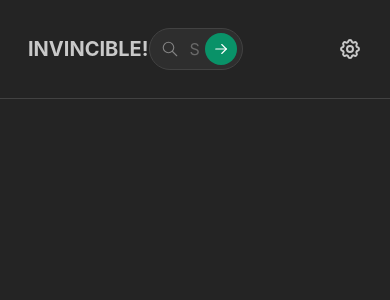
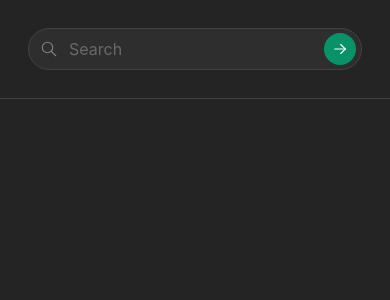
Before and after one commit to anilpdv/Invincible, a React (Create React App) app: page /search in a window 390 px wide. Shown: the top 300 px of the page. Built offline with nearby package versions, Linux system fonts and the light colour scheme.

Commit message:
making app responsive

```diff
--- a/src/components/FrontPage.jsx
+++ b/src/components/FrontPage.jsx
@@ -4,7 +4,7 @@
 
 const FrontPage = () => {
   return (
-    <Container>
+    <>
       <Center h={100} w={"100%"}>
         <Flex p={20} justify={"space-between"} className="font-sans">
           <Text p={20} fw={"bold"}>
@@ -17,11 +17,13 @@
       </Center>
       <Center h={400}>
         <Flex direction={"column"}>
-          <h1 className="text-7xl font-mono font-bold">INVINCIBLE!</h1>
+          <h1 className="text-4xl md:text-5xl lg:text-7xl  font-mono font-bold">
+            INVINCIBLE!
+          </h1>
           <Search />
         </Flex>
       </Center>
-    </Container>
+    </>
   );
 };
 
--- a/src/components/Header.jsx
+++ b/src/components/Header.jsx
@@ -10,7 +10,7 @@
     <>
       <div className="flex items-center justify-around p-7">
         <h1
-          className="font-bold text-[20px] flex-1"
+          className="font-bold text-[20px] flex-1 hidden lg:block md:block cursor-pointer"
           onClick={() => {
             navigate("/");
           }}
@@ -18,9 +18,9 @@
           INVINCIBLE!
         </h1>
 
-        <Search className={"flex-1"} />
-        <div className="flex-1"></div>
-        <IconSettings className="flex" />
+        <Search className={"flex-1 "} />
+        <div className="flex-1 hidden lg:block md:block sm:hidden"></div>
+        <IconSettings className="hidden lg:flex md:flex" />
       </div>
 
       <Divider />
--- a/src/components/RelatedSongsList.jsx
+++ b/src/components/RelatedSongsList.jsx
@@ -16,7 +16,7 @@
   const relatedSongs = useSearchStore((state) => state.relatedSongs);
   return (
     <>
-      <List>
+      <div className="flex flex-col">
         {relatedSongs.map((song) => {
           if (song.thumbnails.length < 2) return null;
           let imageUrl = song.thumbnails[1].url;
@@ -37,7 +37,7 @@
             </div>
           );
         })}
-      </List>
+      </div>
     </>
   );
 };
--- a/src/components/VideoPlayer.jsx
+++ b/src/components/VideoPlayer.jsx
@@ -23,11 +23,10 @@
   return (
     <>
       <Header />
-      <Flex>
-        <Box p={20} className="w-4/5">
+      <div className="flex flex-col sm:flex-row lg:flex-row">
+        <div className="p-5 lg:p-10 h-23 md:w-4/5 ">
           <ReactPlayer
             width={"100%"}
-            height={"500px"}
             controls
             playing={true}
             url={`https://musiq-ecf9a99fa8d9.herokuapp.com/api/watch/${params.id}/${currentSong.title}.mp4`}
@@ -43,11 +42,11 @@
             <p className="text-md">{currentSong.description}</p>
             <Divider />
           </div>
-        </Box>
-        <Box p={20} className="w-2/5">
+        </div>
+        <div className="p-5 md:w-3/5 lg:w-2/5">
           <RelatedSongsList />
-        </Box>
-      </Flex>
+        </div>
+      </div>
     </>
   );
 };
```
